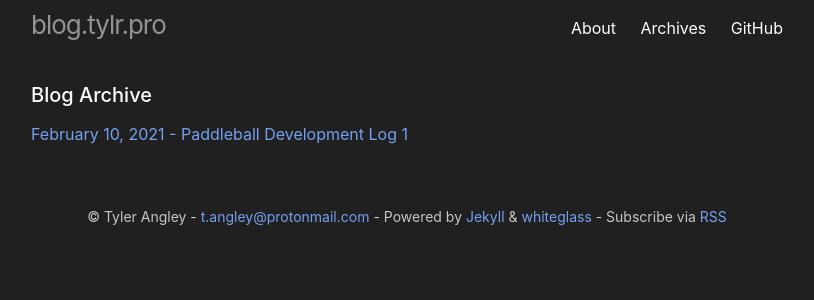
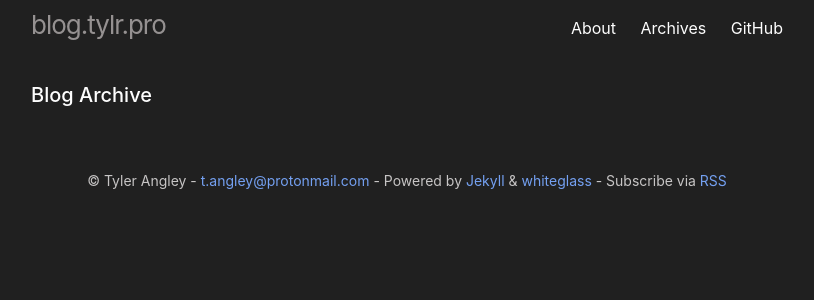
Before and after one commit to namatchi/namatchi.github.io, a Jekyll site: the page built from archives.md, in a window 1280 px wide. Shown: the top 300 px of the page, without its empty margins (233-1047 px from the left). Built offline with Jekyll 4.4.1, drawn with Linux system fonts in a browser that asks for light colours; some web fonts are replaced.

Commit message:
clear archives

```diff
--- a/archives.md
+++ b/archives.md
@@ -3,5 +3,3 @@ layout: archive
 title: "Blog Archive"
 permalink: /archives/
 ---
-
-[February 10, 2021 - Paddleball Development Log 1](https://www.youtube.com/watch?v=EqtaHI8el1I&feature=youtu.be)
```
